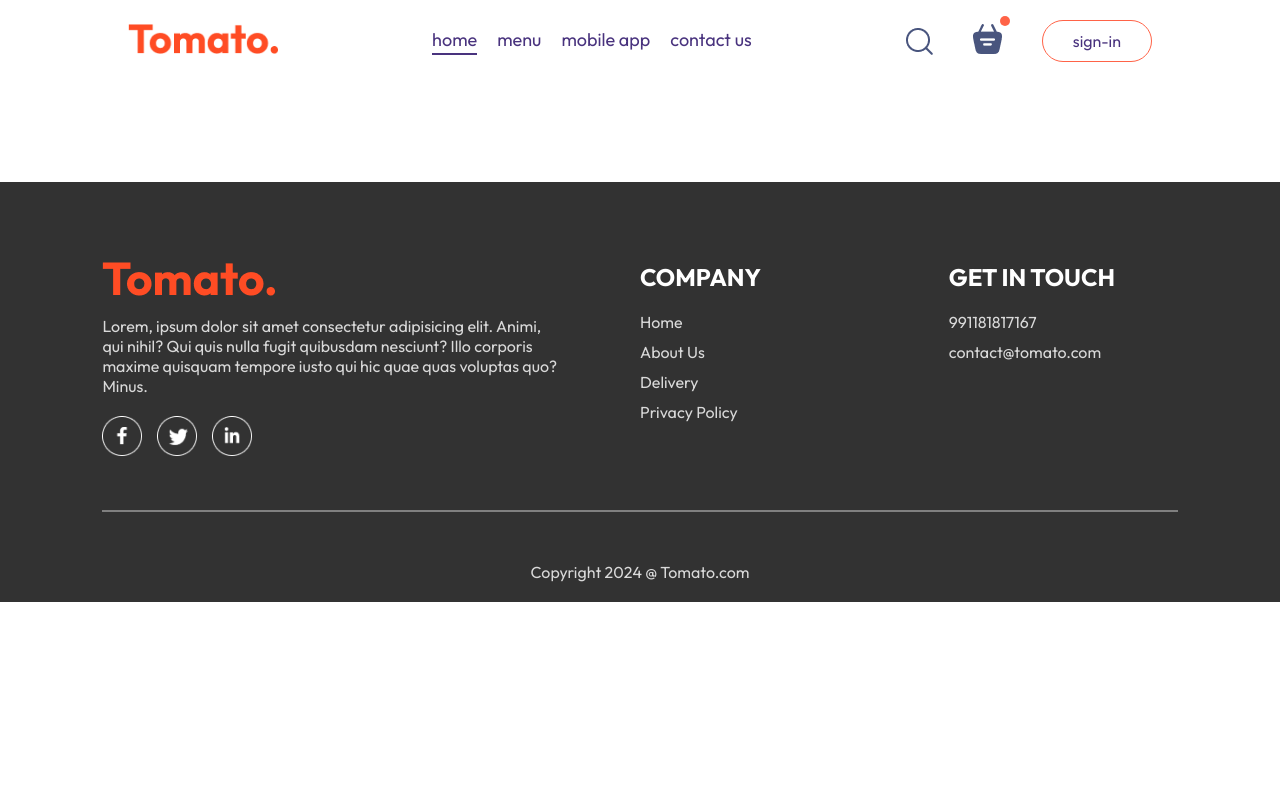
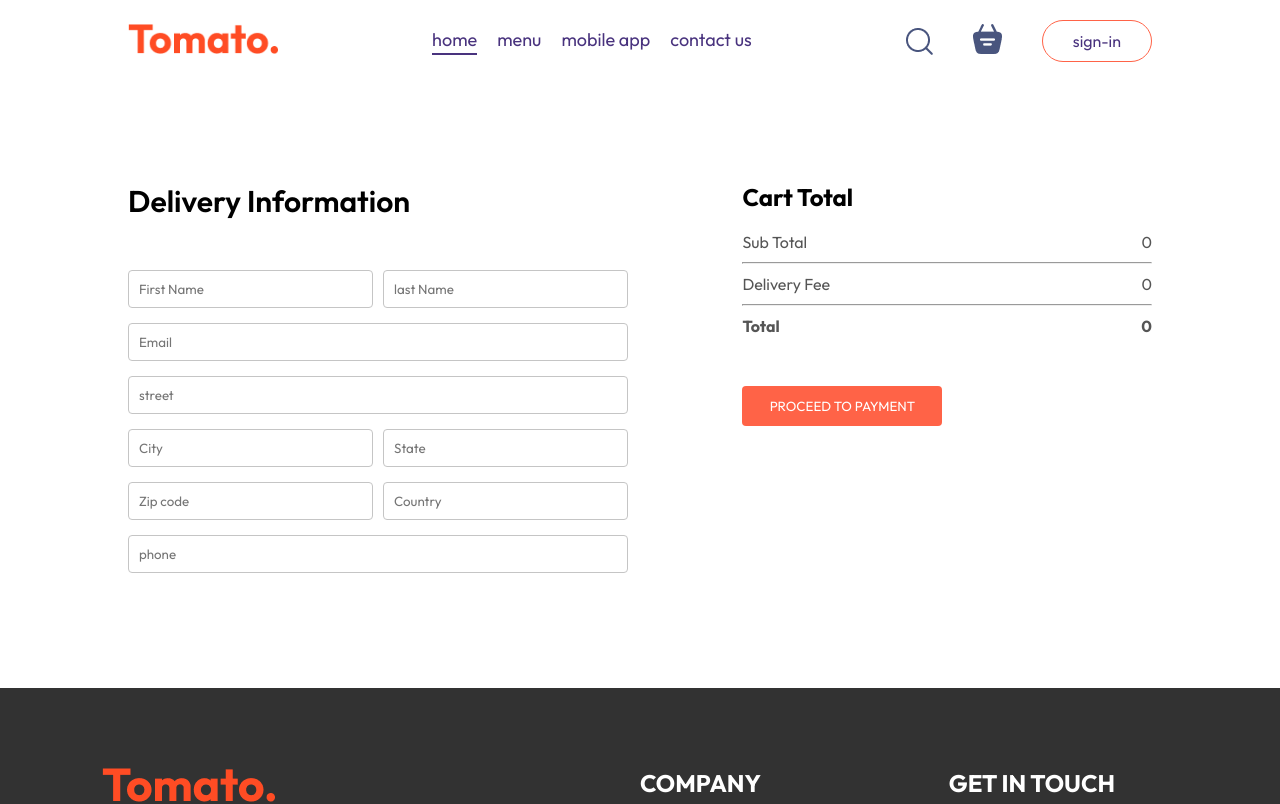
Before and after one commit to PiyushGogo/food-delivery-website, a React (Create React App) app: page /order in a window 1280 px wide. Shown: the top 804 px of the page. Built offline with nearby package versions, Linux system fonts and the light colour scheme.

Commit message:
(feature):place order page integration

```diff
--- a/src/components/Navbar/Navbar.jsx
+++ b/src/components/Navbar/Navbar.jsx
@@ -1,10 +1,13 @@
-import React, { useState } from "react";
+import React, { useContext, useState } from "react";
 import "./Navbar.css";
 import { assets } from "../../assets/assets";
 import { Link } from "react-router-dom";
+import { StoreContext } from "../../context/StoreContext";
 
 const Navbar = ({ setShowLogin }) => {
   const [menu, setMenu] = useState("home");
+
+  const { getTotalCartAmount } = useContext(StoreContext);
 
   return (
     <div className="navbar">
@@ -49,7 +52,7 @@
             {" "}
             <img src={assets.basket_icon} alt="" />
           </Link>
-          <div className="dot"></div>
+          <div className={getTotalCartAmount() === 0 ? "" : "dot"}></div>
         </div>
         <button
           onClick={() => {
--- a/src/context/StoreContext.jsx
+++ b/src/context/StoreContext.jsx
@@ -19,9 +19,16 @@
     setCartItem((prev) => ({ ...prev, [itemId]: prev[itemId] - 1 }));
   };
 
-  useEffect(() => {
-    console.log(cartItems);
-  }, [cartItems]);
+  const getTotalCartAmount = () => {
+    let totalAmount = 0;
+    for (const item in cartItems) {
+      if (cartItems[item] > 0) {
+        let itemInfo = food_list.find((product) => product._id === item);
+        totalAmount += itemInfo.price * cartItems[item];
+      }
+    }
+    return totalAmount;
+  };
 
   const contextValue = {
     food_list,
@@ -29,6 +36,7 @@
     setCartItem,
     addToCart,
     removeFromCart,
+    getTotalCartAmount,
   };
   return (
     <StoreContext.Provider value={contextValue}>
--- a/src/pages/Cart/Cart.jsx
+++ b/src/pages/Cart/Cart.jsx
@@ -1,9 +1,13 @@
 import React, { useContext } from "react";
 import "./Cart.css";
 import { StoreContext } from "../../context/StoreContext";
+import { useNavigate } from "react-router-dom";
 
 const Cart = () => {
-  const { cartItems, food_list, removeFromCart } = useContext(StoreContext);
+  const { cartItems, food_list, removeFromCart, getTotalCartAmount } =
+    useContext(StoreContext);
+
+  const navigate = useNavigate();
   return (
     <div className="cart">
       <div className="cart-items">
@@ -43,20 +47,22 @@
           <div>
             <div className="cart-total-details">
               <p>Sub Total</p>
-              <p>{0}</p>
+              <p>{getTotalCartAmount()}</p>
             </div>
             <hr />
             <div className="cart-total-details">
               <p>Delivery Fee</p>
-              <p>{2}</p>
+              <p>{getTotalCartAmount() === 0 ? 0 : 2}</p>
             </div>
             <hr />
             <div className="cart-total-details">
               <b>Total</b>
-              <b>{0}</b>
+              <b>{getTotalCartAmount() === 0 ? 0 : getTotalCartAmount() + 2}</b>
             </div>
           </div>
-          <button>PROCEED TO CHECK OUT</button>
+          <button onClick={() => navigate("/order")}>
+            PROCEED TO CHECK OUT
+          </button>
         </div>
         <div className="cart-promodcode">
           <div>
--- a/src/pages/PlaceOrder/PlaceOrder.css
+++ b/src/pages/PlaceOrder/PlaceOrder.css
@@ -0,0 +1,42 @@
+.place-order {
+  display: flex;
+  align-items: start;
+  justify-content: space-between;
+  gap: 50px;
+  margin-top: 100px;
+}
+.place-order-left {
+  width: 100%;
+  max-width: max(30%, 500px);
+}
+.place-order-left .title {
+  font-size: 30px;
+  font-weight: 600;
+  margin-bottom: 50px;
+}
+.place-order-left input {
+  margin-bottom: 15px;
+  width: 100%;
+  padding: 10px;
+  border: 1px solid#c5c5c5;
+  border-radius: 4px;
+  outline-color: tomato;
+}
+.place-order-left .multi-fields {
+  display: flex;
+  gap: 10px;
+}
+.place-order-right {
+  width: 100%;
+  max-width: max(40%, 400px);
+}
+.place-order .cart-total button {
+  margin-top: 30px;
+}
+
+@media (max-width: 750px) {
+  .place-order {
+    display: flex;
+    flex-direction: column;
+  }
+}
--- a/src/pages/PlaceOrder/PlaceOrder.jsx
+++ b/src/pages/PlaceOrder/PlaceOrder.jsx
@@ -1,8 +1,53 @@
-import React from "react";
+import React, { useContext } from "react";
 import "./PlaceOrder.css";
+import { StoreContext } from "../../context/StoreContext";
 
 const PlaceOrder = () => {
-  return <div></div>;
+  const { getTotalCartAmount } = useContext(StoreContext);
+  return (
+    <form className="place-order">
+      <div className="place-order-left">
+        <p className="title">Delivery Information</p>
+        <div className="multi-fields">
+          <input type="text" placeholder="First Name" />
+          <input type="text" placeholder="last Name" />
+        </div>
+        <input type="email" placeholder="Email" />
+        <input type="text" placeholder="street" />
+        <div className="multi-fields">
+          <input type="text" placeholder="City" />
+          <input type="text" placeholder="State" />
+        </div>
+        <div className="multi-fields">
+          <input type="text" placeholder="Zip code" />
+          <input type="text" placeholder="Country" />
+        </div>
+        <input type="text" name="" id="" placeholder="phone" />
+      </div>
+      <div className="place-order-right">
+        <div className="cart-total">
+          <h2>Cart Total</h2>
+          <div>
+            <div className="cart-total-details">
+              <p>Sub Total</p>
+              <p>{getTotalCartAmount()}</p>
+            </div>
+            <hr />
+            <div className="cart-total-details">
+              <p>Delivery Fee</p>
+              <p>{getTotalCartAmount() === 0 ? 0 : 2}</p>
+            </div>
+            <hr />
+            <div className="cart-total-details">
+              <b>Total</b>
+              <b>{getTotalCartAmount() === 0 ? 0 : getTotalCartAmount() + 2}</b>
+            </div>
+          </div>
+          <button>PROCEED TO PAYMENT</button>
+        </div>
+      </div>
+    </form>
+  );
 };
 
 export default PlaceOrder;
```
